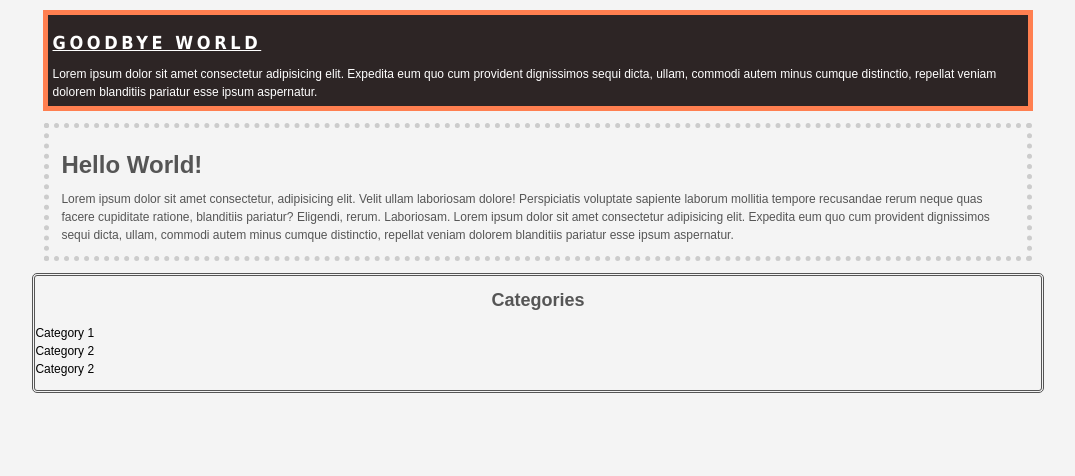
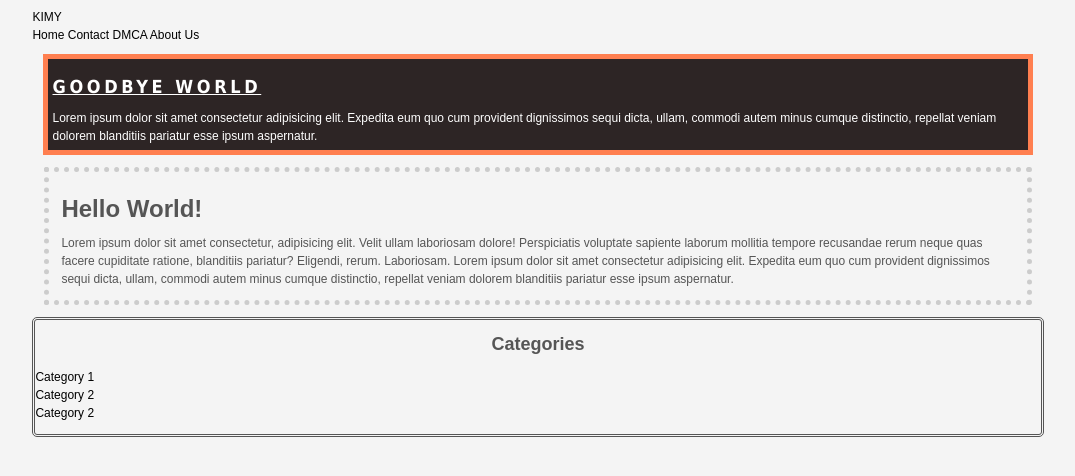
Before and after one commit to stillaman/web_dev, a plain HTML site: page Full Stack/HTML:CSS/index.html in a window 1280 px wide. Shown: the whole page, without its empty margins (102-1177 px from the left). Drawn offline with Linux system fonts and the light colour scheme.

Commit message:
added Header in index.html

```diff
--- a/Full Stack/HTML:CSS/index.html
+++ b/Full Stack/HTML:CSS/index.html
@@ -8,6 +8,15 @@
   </head>
   <body>
     <div class="container">
+      <div class="header">
+      <a href="#default" class="logo">KIMY</a>
+      <div class="header-right">
+        <a class="active" href="#home">Home</a>
+        <a href="#contact">Contact</a>
+        <a href="#DMCA">DMCA</a>
+        <a href="#about">About Us</a>
+      </div>
+    </div>
       <div class="box-1">
         <h1>Goodbye World</h1>
         Lorem ipsum dolor sit amet consectetur adipisicing elit. Expedita eum
```
